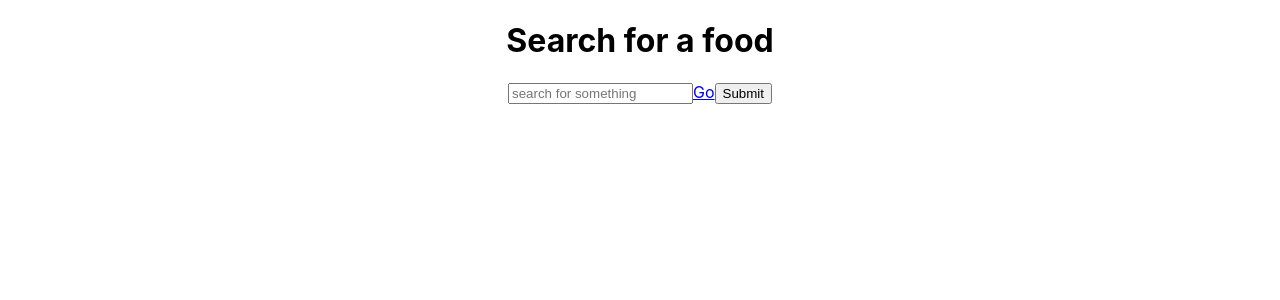
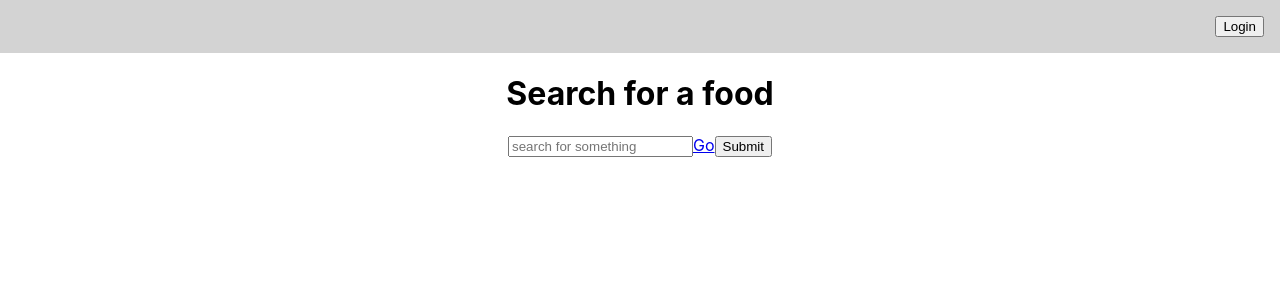
Before and after one commit to xiaomingfu/ModernReactBootcamp, a React (Create React App) app in the folder sec22_react_router_patterns/: page / in a window 1280 px wide. Shown: the top 300 px of the page. Built offline with nearby package versions, Linux system fonts and the light colour scheme.

Commit message:
add navbar use withRouter

```diff
--- a/sec22_react_router_patterns/src/App.js
+++ b/sec22_react_router_patterns/src/App.js
@@ -4,13 +4,15 @@
 import Food from './Food';
 import Meal from './Meal';
 import Search from './Search';
+import Navbar from './Navbar';
 import { Route, Switch, Link } from 'react-router-dom';
-
 
 class App extends Component {
   render() {
     return (
       <div className="App">
+        {/* alway show navbar */}
+        <Navbar />
         <Switch>
           {/* Render can take more props and more explict */}
           {/* <Route exact path="/food/:name"
--- /dev/null
+++ b/sec22_react_router_patterns/src/Navbar.css
@@ -0,0 +1,6 @@
+.Navbar {
+  background: lightgray;
+  display: flex;
+  justify-content: flex-end;
+  padding: 1rem;
+}
--- /dev/null
+++ b/sec22_react_router_patterns/src/Navbar.js
@@ -0,0 +1,24 @@
+import React, { Component } from 'react';
+import { withRouter } from 'react-router-dom';
+import './Navbar.css';
+
+class Navbar extends Component {
+    constructor(props) {
+        super(props);
+        this.handleLog = this.handleLog.bind(this);
+    }
+    handleLog() {
+        alert("Login");
+        //redirect
+        this.props.history.push("/food/apple");
+    }
+    render() {
+        return (
+            <div className="Navbar">
+                <button onClick={this.handleLog}>Login</button>
+
+            </div>
+        )
+    }
+}
+export default withRouter(Navbar);
```
